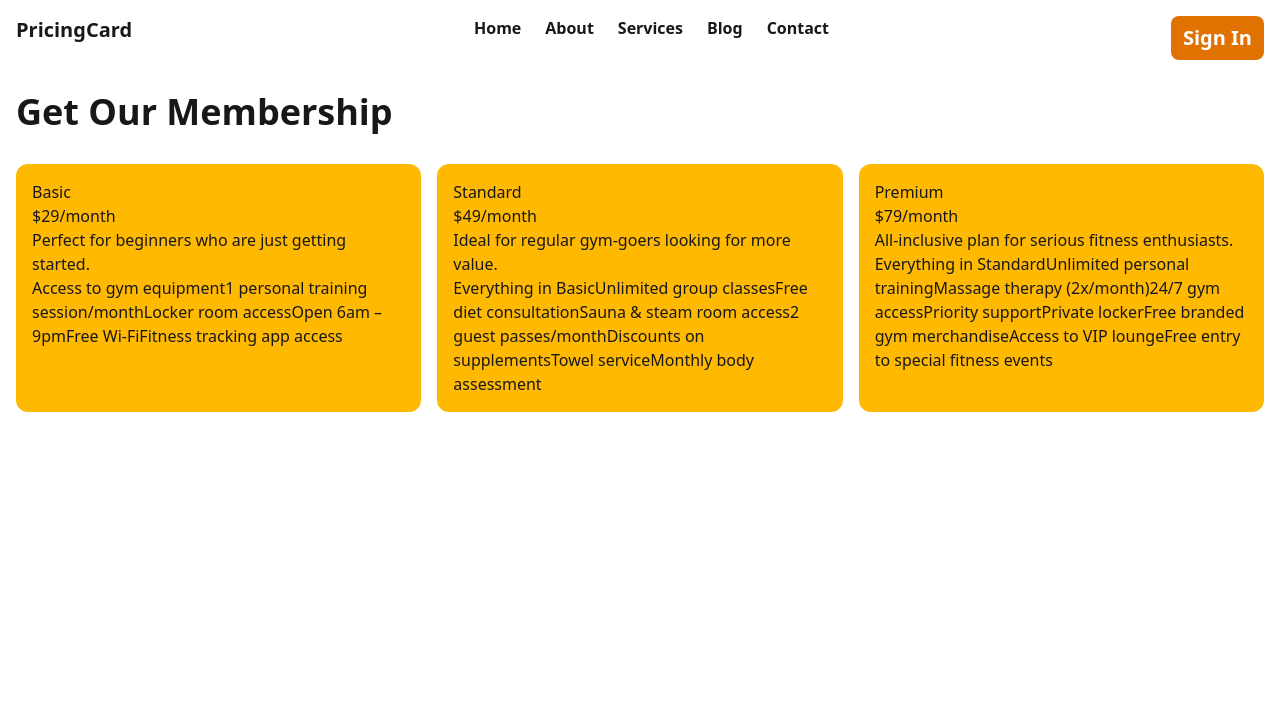
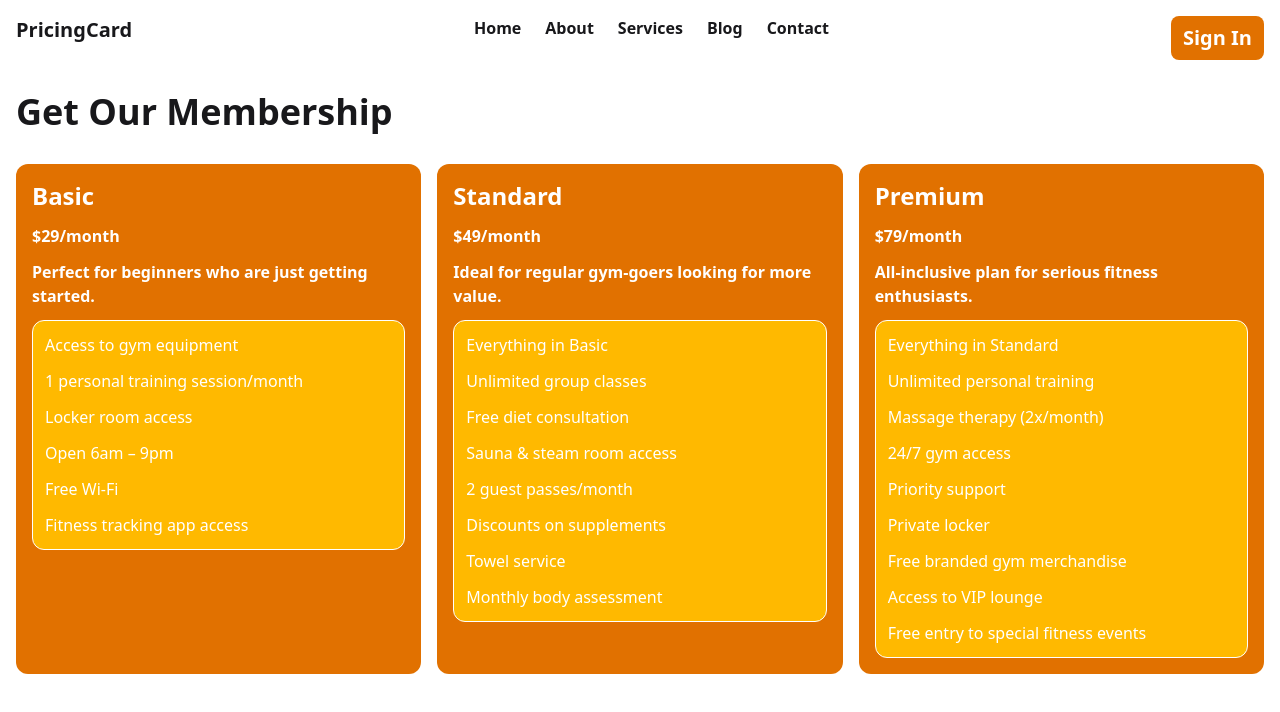
Before and after one commit to iftakhersifat/pricing-card, a React (Vite) app: page / in a window 1280 px wide. Shown: the top 712 px of the page. Built offline with nearby package versions, Linux system fonts and the light colour scheme.

Commit message:
added features data by maping

```diff
--- /dev/null
+++ b/src/Components/PricingCard/Features.jsx
@@ -0,0 +1,11 @@
+import React from 'react';
+
+const Features = ({feature}) => {
+    return (
+        <div >
+            <p>{feature}</p>
+        </div>
+    );
+};
+
+export default Features;
--- a/src/Components/PricingCard/PricingCard.jsx
+++ b/src/Components/PricingCard/PricingCard.jsx
@@ -1,13 +1,18 @@
 import React from 'react';
+import Features from './features';
 
 const PricingCard = ({data}) => {
     const {name, price, description, features} =data;
     return (
-        <div className='bg-amber-400 rounded-xl p-4'>
-            <h1>{name}</h1>
-            <h1>{price}</h1>
-            <h1>{description}</h1>
-            <h1>{features}</h1>
+        <div className='bg-amber-600 rounded-xl p-4 space-y-3 text-white'>
+            <h1 className='font-bold text-2xl text-white'>{name}</h1>
+            <h4 className='font-semibold text-md text-white'>{price}</h4>
+            <h1 className='font-semibold text-md text-white'>{description}</h1>
+            <div className=' text-white bg-amber-400 border border-white rounded-xl p-3 space-y-3'>
+            {
+                features.map((feature, index)=> <Features key={index} feature={feature}/>)
+            }
+            </div>
         </div>
     );
 };
```
